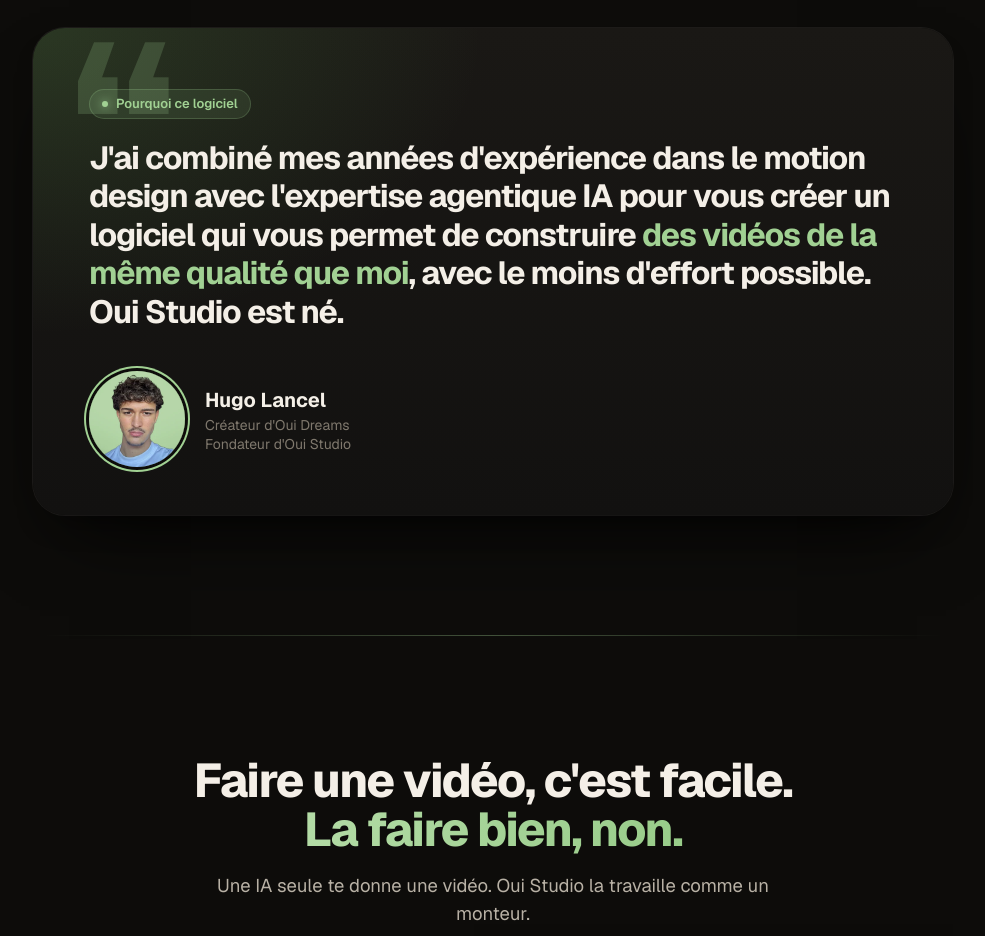
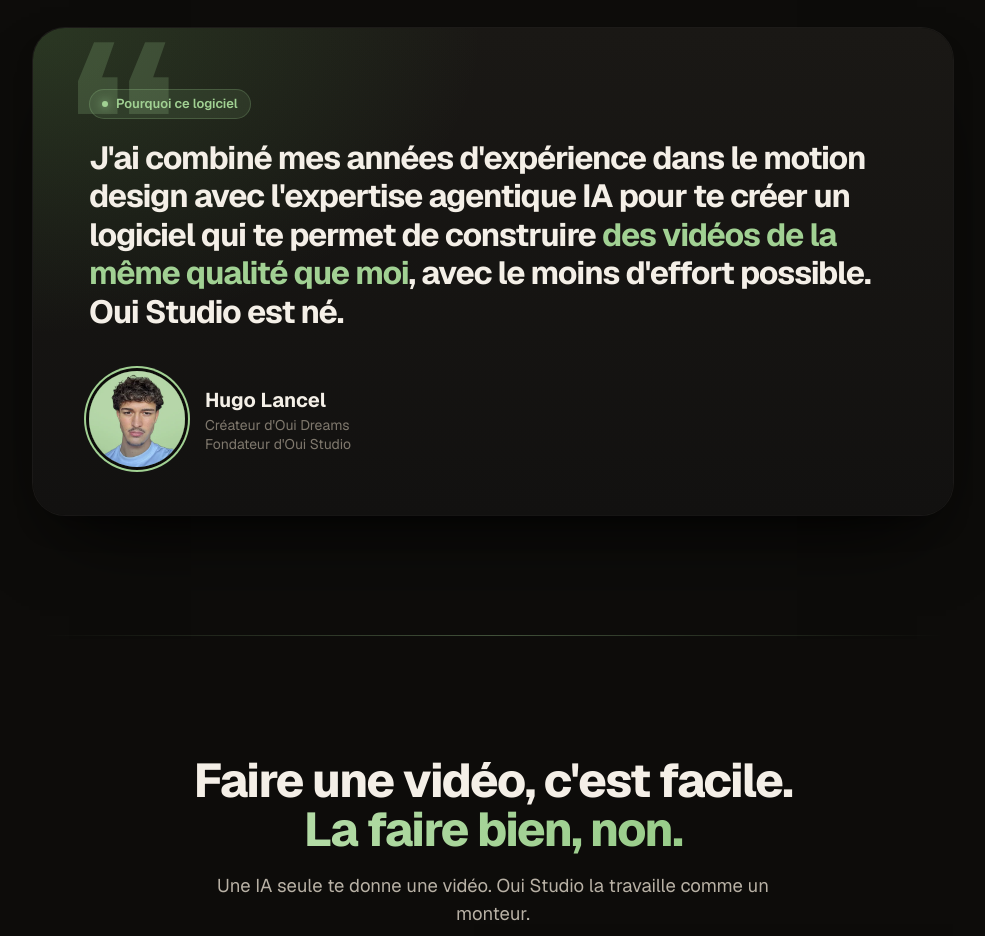
Before and after one commit to lenssele/ouidreams, a plain HTML site: page oui-studio/index.html in a window 1280 px wide. Shown: the part 6580-7516 px from the top of the page, without its empty margins (147-1132 px from the left). Drawn offline with Linux system fonts and the light colour scheme; animation ran at ten frames a second.

Commit message:
Oui Studio : citation du fondateur au tutoiement

```diff
--- a/oui-studio/index.html
+++ b/oui-studio/index.html
@@ -549,7 +549,7 @@ footer a{color:var(--ink2);text-decoration:underline;text-underline-offset:3px}
 <section><div class="wrap">
   <figure class="cite rv">
     <span class="tag"><i></i>Pourquoi ce logiciel</span>
-    <blockquote><p>J'ai combiné mes années d'expérience dans le motion design avec l'expertise agentique IA pour vous créer un logiciel qui vous permet de construire <span>des vidéos de la même qualité que moi</span>, avec le moins d'effort possible. <b>Oui Studio est né.</b></p></blockquote>
+    <blockquote><p>J'ai combiné mes années d'expérience dans le motion design avec l'expertise agentique IA pour te créer un logiciel qui te permet de construire <span>des vidéos de la même qualité que moi</span>, avec le moins d'effort possible. <b>Oui Studio est né.</b></p></blockquote>
     <figcaption class="signe"><img src="img/hugo.webp" width="96" height="96" alt="Hugo Lancel" loading="lazy"><div><b>Hugo Lancel</b><span>Créateur d'Oui Dreams</span><span>Fondateur d'Oui Studio</span></div></figcaption>
   </figure>
 </div></section>
```
